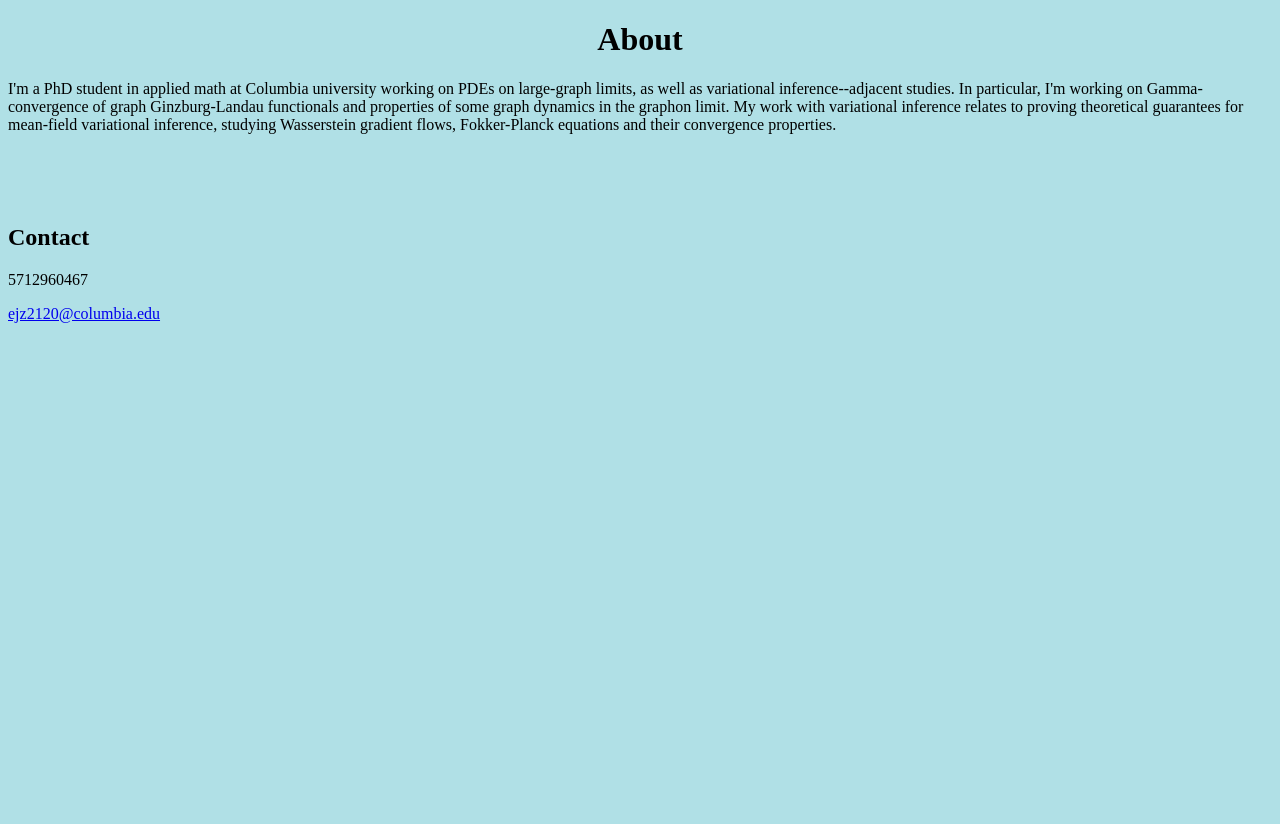
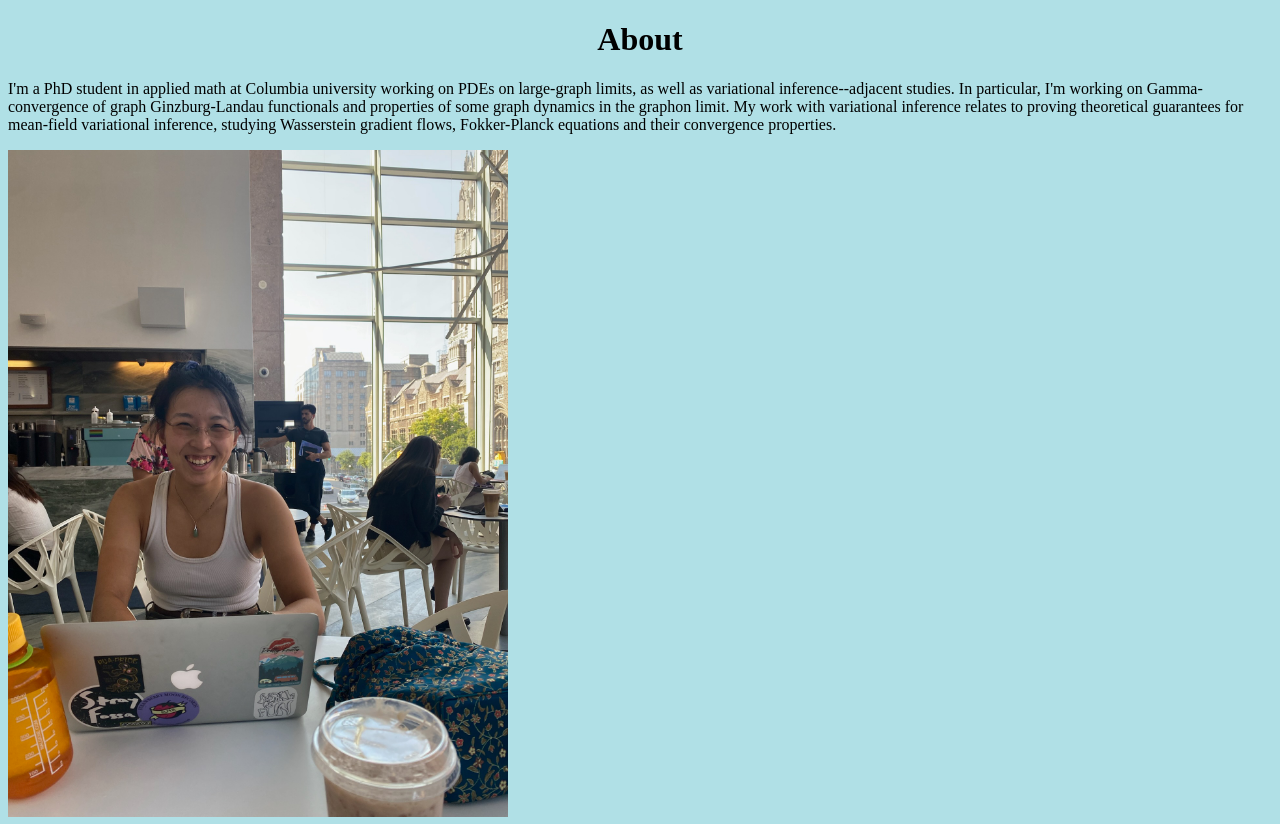
Before and after one commit to edithjinzhang/edithjinzhang.github.io, a plain HTML site: page about.html in a window 1280 px wide. Shown: the top 824 px of the page. Before the commit the page ends 800 px from the top, so only its background shows below. Drawn offline with Linux system fonts and the light colour scheme.

Commit message:
Update about.html

```diff
--- a/about.html
+++ b/about.html
@@ -19,7 +19,11 @@
       studying Wasserstein gradient flows, Fokker-Planck equations and their convergence properties.
     </p>
 
-
+    <div class="container">
+      <div class="image">
+        <img src="https://edithjinzhang.github.io/images/joes.JPG" width=500>
+      </div>
+  </div>
 
     <br>
     <br>
```
